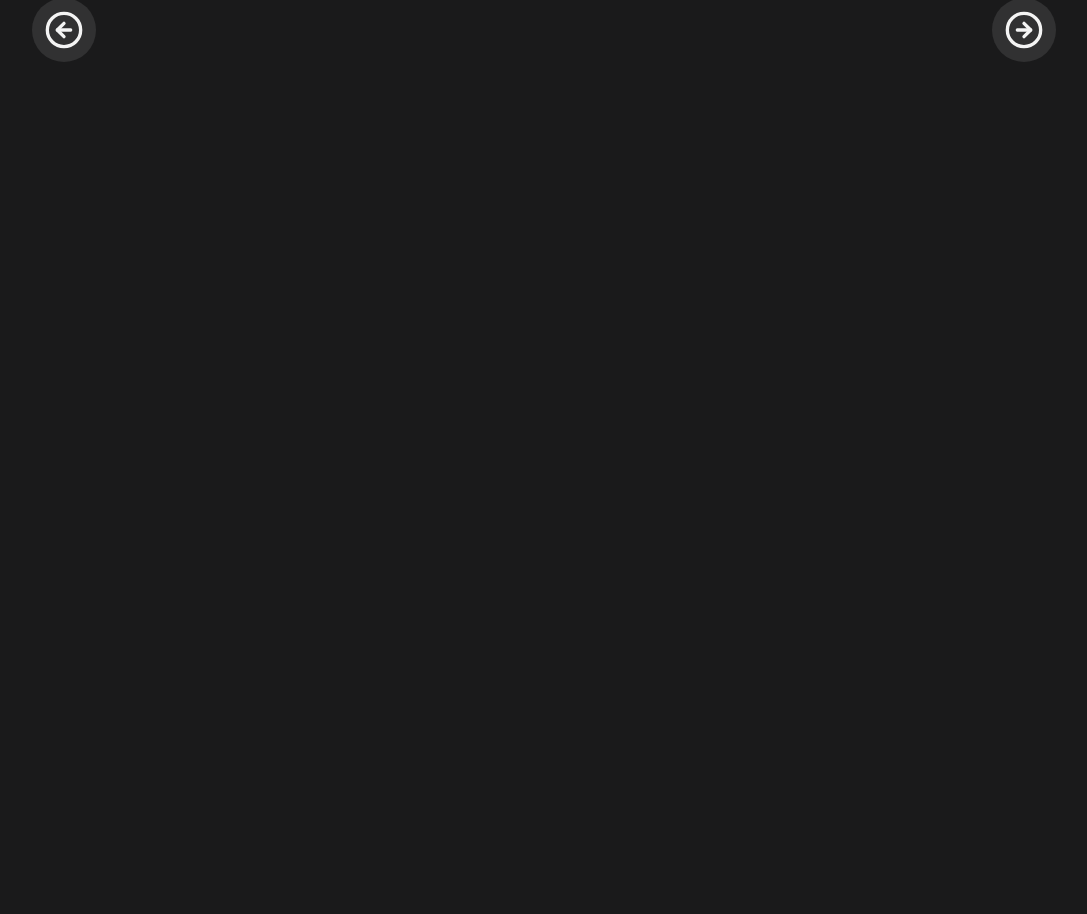
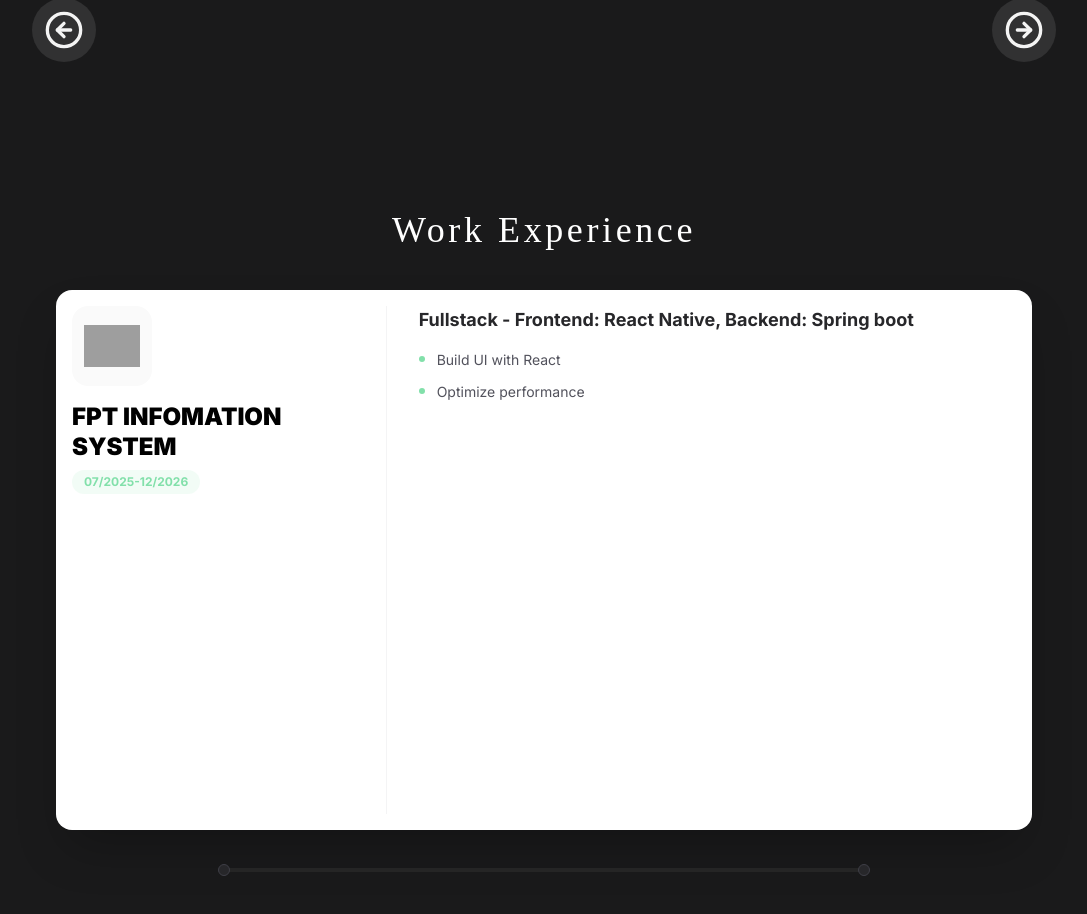
Before and after one commit to hnduong0711/my-portfolio, a React app: page / in a window 1280 px wide. Shown: the part 1480-2394 px from the top of the page, without its empty margins (96-1183 px from the left). Before the commit the page ends 1600 px from the top, so only its background shows below. Built offline with nearby package versions, Linux system fonts and the light colour scheme; grey boxes are pictures that could not be loaded; the HTML template or start-up script is replaced by a standard one; a web font is replaced by a local one.

Commit message:
work experience section and mobile responsive + animation, refactor el's position previous section

```diff
--- a/src/App.jsx
+++ b/src/App.jsx
@@ -4,6 +4,8 @@
 import { ScrollTrigger, SplitText } from "gsap/all";
 import gsap from "gsap";
 import Project from "./components/Project";
+import WorkExp from "./components/WorkExp";
+import Skills from "./components/Skills";
 
 gsap.registerPlugin(ScrollTrigger, SplitText);
 
@@ -13,6 +15,8 @@
       <Nav />
       <Hero />
       <Project />
+      <WorkExp />
+      <Skills />
     </main>
   );
 }
--- a/src/components/Hero.jsx
+++ b/src/components/Hero.jsx
@@ -23,7 +23,7 @@
         <h3 className="font-heading md:text-lg text-sm text-gradient">Art in every line, a craftsman in every dev.</h3>
       </div>
       <div className="md:w-full flex-center">
-        <img src="/images/myavt.jpg" alt="My Avatar" className="rounded-xl w-66 h-88 md:w-72 md:h-96"/>
+        <img src="/images/myavt.jpg" alt="My Avatar" className="rounded-xl w-66 md:w-72 md:h-96"/>
       </div>
     </section>
   );
--- a/src/components/Nav.jsx
+++ b/src/components/Nav.jsx
@@ -67,7 +67,7 @@
       <div
         className={`border-b border-primary md:px-20 py-2.5 flex-between ${isMobile ? "flex-between px-5" : ""}`}
       >
-        <a href="#home">
+        <a href="#hero">
           <h1 className="text-[28px] md:text-4xl  text-logo font-heading text-nowrap">
             Auth Sun
           </h1>
--- /dev/null
+++ b/src/components/Skills.jsx
@@ -0,0 +1,42 @@
+import React from "react";
+import { useMediaQuery } from "react-responsive";
+
+const Skills = () => {
+  const isTablet = useMediaQuery({ maxWidth: 820 });
+  return (
+    <section id="skills" className="h-screen">
+      <h1 className="font-heading text-xl md:text-4xl text-white mb-6 md:mb-10 uppercase tracking-widest">
+        Skills
+      </h1>
+      <div className={`h-[70vh]  w-full ${isTablet ? "col-center" : "flex-between"}`}>
+        <div className="col-center w-full">
+          <h1 className="font-heading text-lg text-white mb-6 md:mb-10 tracking-widest text-center">
+            Technical skills
+          </h1>
+          <ul id="frontend">
+            Front end:
+            <li>ReactJS</li>
+            <li>ReactJS</li>
+            <li>ReactJS</li>
+            <li>ReactJS</li>
+          </ul>
+          <ul id="backend">
+            Back end:
+            <li></li>
+          </ul>
+          <ul id="other">
+            Other:
+            <li></li>
+          </ul>
+        </div>
+        <div className="col-center w-full">
+          <h1 className="font-heading text-lg text-white mb-6 md:mb-10 tracking-widest text-center">
+            Soft skills
+          </h1>
+        </div>
+      </div>
+    </section>
+  );
+};
+
+export default Skills;
--- /dev/null
+++ b/src/components/WorkExp.jsx
@@ -0,0 +1,220 @@
+import React, { useRef } from "react";
+import { useMediaQuery } from "react-responsive";
+import { useGSAP } from "@gsap/react";
+import gsap from "gsap";
+import { workExperiences } from "../data/workexp";
+import { ScrollTrigger } from "gsap/ScrollTrigger";
+
+gsap.registerPlugin(ScrollTrigger);
+
+const WorkExp = () => {
+  const isMobile = useMediaQuery({ maxWidth: 767 });
+
+  const sectionRef = useRef(null);
+  const progressRef = useRef(null);
+  const cardsRef = useRef([]);
+
+  const totalItems = workExperiences.length;
+
+  useGSAP(
+    () => {
+      gsap.set(cardsRef.current, {
+        opacity: 0,
+        scale: 0.9,
+        visibility: "hidden",
+      });
+
+      gsap.set(cardsRef.current[0], {
+        opacity: 1,
+        scale: 1,
+        visibility: "visible",
+      });
+
+      gsap.set(progressRef.current, {
+        transformOrigin: isMobile ? "top center" : "left center",
+        scaleX: isMobile ? 1 : 0,
+        scaleY: isMobile ? 0 : 1,
+      });
+
+      const tl = gsap.timeline({
+        scrollTrigger: {
+          trigger: sectionRef.current,
+          start: "top top",
+          end: `+=${totalItems * 100}%`,
+          pin: true,
+          scrub: 1,
+          invalidateOnRefresh: true,
+        },
+      });
+
+      //progress
+      tl.to(
+        progressRef.current,
+        {
+          [isMobile ? "scaleY" : "scaleX"]: 1,
+          ease: "none",
+        },
+        0,
+      );
+
+      //card transit
+      workExperiences.forEach((_, index) => {
+        if (index === totalItems - 1) return;
+
+        const currentCard = cardsRef.current[index];
+        const nextCard = cardsRef.current[index + 1];
+
+        const position = index;
+
+        // current card out
+        tl.to(
+          currentCard,
+          {
+            opacity: 0,
+            scale: 0.9,
+            x: isMobile ? 0 : -100,
+            y: isMobile ? -60 : 0,
+            duration: 0.4,
+            onComplete: () => {
+              gsap.set(currentCard, {
+                visibility: "hidden",
+              });
+            },
+            onReverseComplete: () => {
+              gsap.set(currentCard, {
+                visibility: "visible",
+              });
+            },
+          },
+          position + 0.6,
+        );
+
+        // next card in
+        tl.fromTo(
+          nextCard,
+          {
+            opacity: 0,
+            scale: 0.9,
+            visibility: "hidden",
+            x: isMobile ? 0 : 100,
+            y: isMobile ? 60 : 0,
+          },
+          {
+            opacity: 1,
+            scale: 1,
+            visibility: "visible",
+            x: 0,
+            y: 0,
+            duration: 0.4,
+            immediateRender: false,
+          },
+          position + 0.6,
+        );
+      });
+    },
+    {
+      scope: sectionRef,
+      dependencies: [isMobile, totalItems],
+      revertOnUpdate: true,
+    },
+  );
+
+  return (
+    <section
+    id="workexp"
+      ref={sectionRef}
+      className="relative h-screen w-full overflow-hidden col-center"
+    >
+      {/* progress bar */}
+      <div
+        className={`fixed z-50 bg-white/5 ${
+          isMobile
+            ? "right-4 top-[25%] w-1 h-[50vh]"
+            : "bottom-12 left-1/2 -translate-x-1/2 w-1/2 h-1"
+        } rounded-full`}
+      >
+        {/* fill line */}
+        <div
+          ref={progressRef}
+          className="w-full h-full bg-primary rounded-full"
+        />
+
+        {/* checkpoints */}
+        {workExperiences.map((_, i) => {
+          const ratio = (i / (totalItems - 1)) * 100;
+
+          return (
+            <div
+              key={i}
+              className="absolute w-3 h-3 bg-zinc-800 border border-zinc-700 rounded-full -translate-x-1/2 -translate-y-1/2"
+              style={{
+                left: isMobile ? "50%" : `${ratio}%`,
+                top: isMobile ? `${ratio}%` : "50%",
+              }}
+            />
+          );
+        })}
+      </div>
+
+      {/* content */}
+      <div className="w-full max-w-5xl px-6 flex flex-col h-full">
+        <h1 className="font-heading text-xl md:text-4xl text-white mb-6 md:mb-10 text-center tracking-widest">
+          Work Experience
+        </h1>
+
+        <div className="relative flex-1">
+          {workExperiences.map((exp, index) => (
+            <div
+              key={exp.id}
+              ref={(el) => (cardsRef.current[index] = el)}
+              className="absolute inset-0 bg-white rounded-2xl p-6 md:p-4 flex flex-col md:flex-row gap-8 shadow-2xl overflow-hidden"
+              style={{
+                zIndex: totalItems - index,
+              }}
+            >
+              {/* left */}
+              <div className="md:w-1/3 flex flex-col items-center md:items-start border-b md:border-b-0 md:border-r border-zinc-100 pb-6 md:pb-0 md:pr-10">
+                <div className="w-16 h-16 md:w-20 md:h-20 bg-zinc-50 rounded-2xl p-3 mb-4">
+                  <img
+                    src={exp.logo}
+                    alt="company logo"
+                    className="w-full h-full object-contain"
+                  />
+                </div>
+
+                <h2 className="text-xl md:text-2xl font-black text-black text-center md:text-left leading-tight uppercase">
+                  {exp.company}
+                </h2>
+
+                <p className="mt-2 text-[10px] md:text-xs font-bold text-primary bg-primary/10 px-3 py-1 rounded-full uppercase">
+                  {exp.duration}
+                </p>
+              </div>
+
+              {/* right */}
+              <div className="flex-1 overflow-y-auto custom-scrollbar">
+                <h3 className="text-lg font-bold text-zinc-800 mb-4">
+                  {exp.role}
+                </h3>
+
+                <ul className="space-y-3">
+                  {exp.responsibilities.map((res, i) => (
+                    <li
+                      key={i}
+                      className="flex items-start gap-3 text-zinc-600 text-sm"
+                    >
+                      <div className="w-1.5 h-1.5 rounded-full bg-primary mt-1.5 shrink-0" />
+                      {res}
+                    </li>
+                  ))}
+                </ul>
+              </div>
+            </div>
+          ))}
+        </div>
+      </div>
+    </section>
+  );
+};
+
+export default WorkExp;
--- /dev/null
+++ b/src/data/workexp.js
@@ -0,0 +1,24 @@
+export const workExperiences = [
+  {
+    id: 1,
+    company: "FPT Infomation System",
+    role: "Fullstack - Frontend: React Native, Backend: Spring boot",
+    duration: "07/2025-12/2026",
+    responsibilities: [
+      "Build UI with React",
+      "Optimize performance",
+    ],
+    logo: "/images/company/abc.png",
+  },
+  {
+    id: 2,
+    company: "TMA Solution",
+    role: "Fullstack - Frontend: React Native, Backend: Spring boot",
+    duration: "07/2025-12/2026",
+    responsibilities: [
+      "Build UI with React",
+      "Optimize performance",
+    ],
+    logo: "/images/company/abc.png",
+  },
+];
--- a/src/index.css
+++ b/src/index.css
@@ -55,11 +55,11 @@
       transparent 100%);
 }
 
-@utility green-btn{
+@utility green-btn {
   @apply bg-bold md:text-xs text-[11px] text-nowrap text-black rounded-lg p-2 flex-1 py-2 text-center;
 }
 
-@utility black-btn{
+@utility black-btn {
   @apply flex-1 bg-black text-white py-2 rounded-lg md:text-xs text-[11px] text-center
 }
 
@@ -72,7 +72,11 @@
     @apply w-full overflow-x-hidden;
   }
 
+  body::-webkit-scrollbar {
+    display: none;
+  }
+
   section {
-    @apply px-20 md:py-22.5 pt-22.5 col-center
+    @apply px-20 md:py-22.5 pt-22.5 col-center overflow-hidden
   }
 }
```
Also changed, not shown: src/components/Project.jsx (+8 -8 lines).
